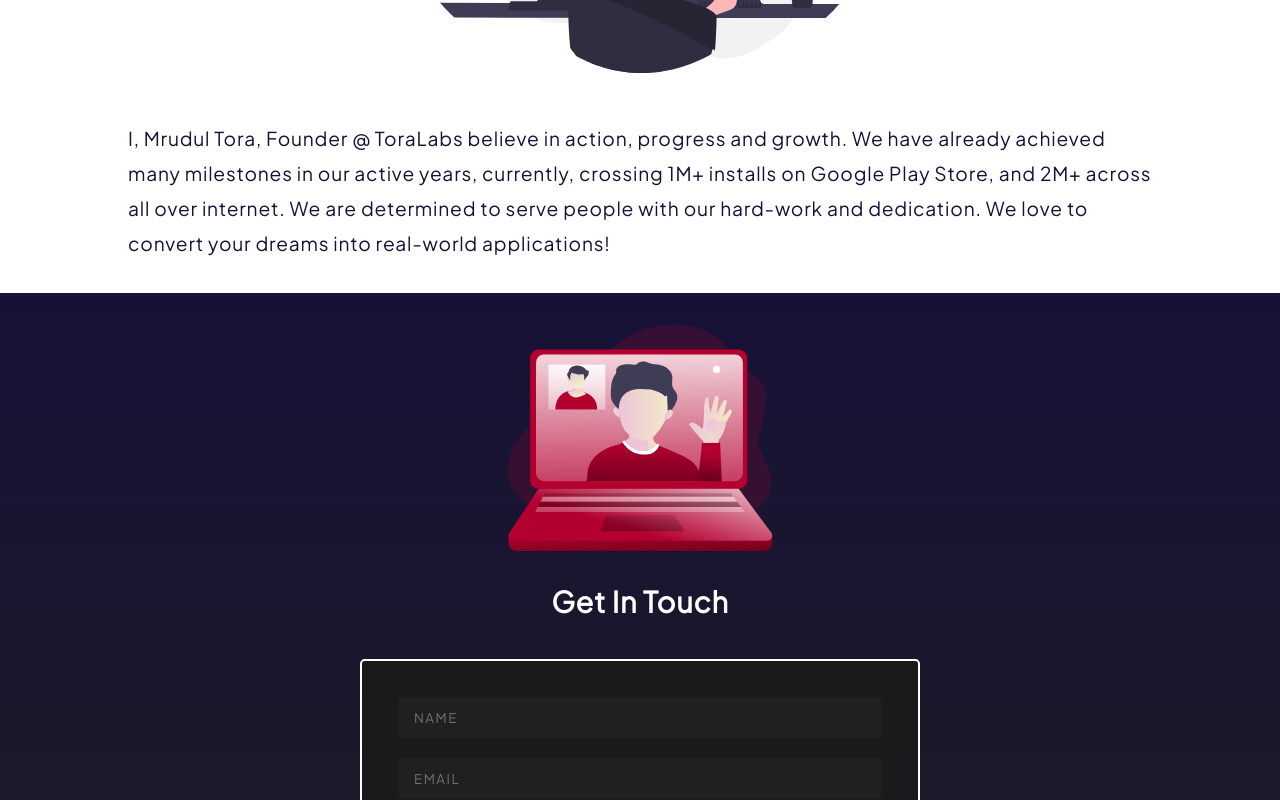
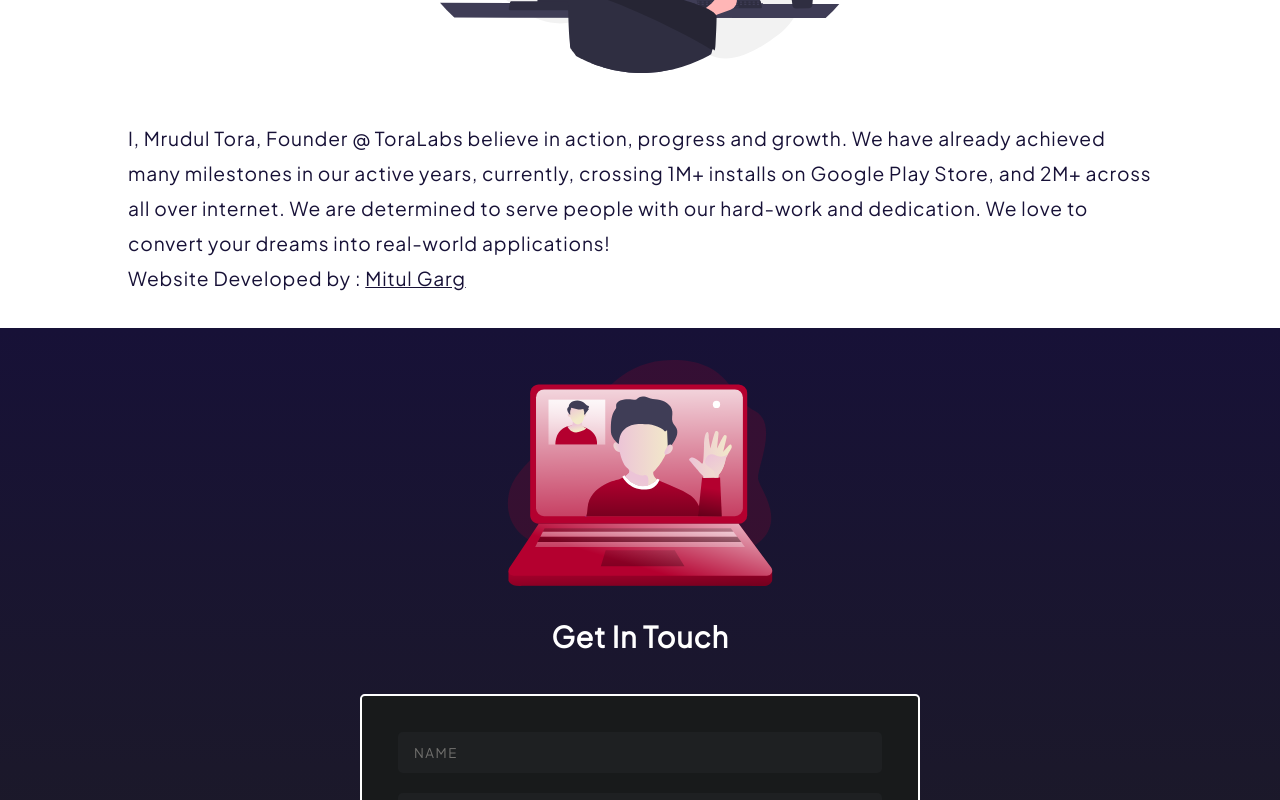
Before and after one commit to mitul-garg/toralabs, a React (Create React App) app: page / in a window 1280 px wide. Shown: the part 2240-3040 px from the top of the page. Built offline with nearby package versions, Linux system fonts and the light colour scheme.

Commit message:
Added Website Credits in About

```diff
--- a/src/components/About/About.jsx
+++ b/src/components/About/About.jsx
@@ -1,6 +1,8 @@
 import React from "react";
 
 import aboutImg from "../../assets/about.svg";
+
+import { FaExternalLinkAlt } from "react-icons/fa";
 
 import "./styles.css";
 
@@ -15,7 +17,16 @@
         currently, crossing 1M+ installs on Google Play Store, and 2M+ across
         all over internet. We are determined to serve people with our hard-work
         and dedication. We love to convert your dreams into real-world
-        applications!
+        applications! <br />
+        Website Developed by :{" "}
+        <a
+          href="https://mitul-garg.netlify.app"
+          target="_blank"
+          rel="noopener noreferrer"
+          className="mitul-credits"
+        >
+          Mitul Garg
+        </a>
       </p>
     </div>
   );
--- a/src/components/About/styles.css
+++ b/src/components/About/styles.css
@@ -40,3 +40,8 @@
     width: 300px;
   }
 }
+
+.mitul-credits {
+  color: #171137;
+  text-decoration: underline;
+}
```
